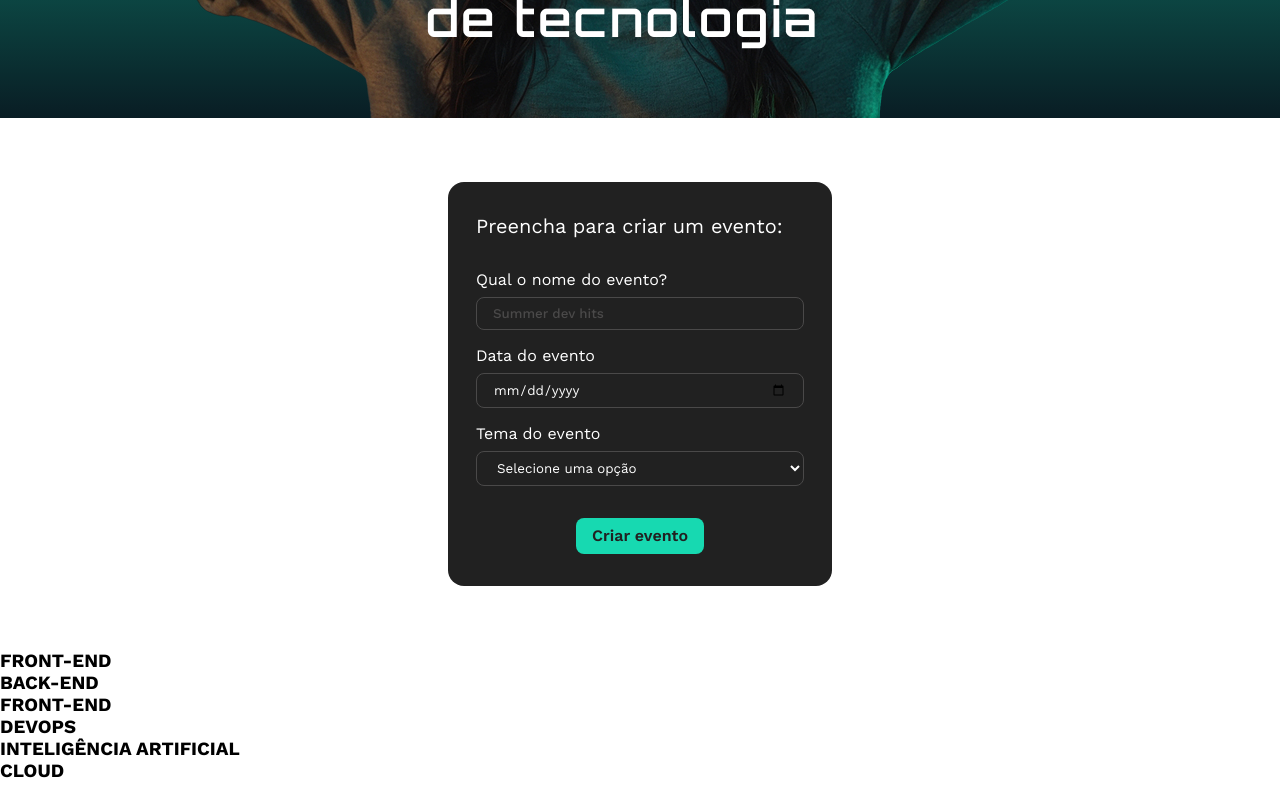
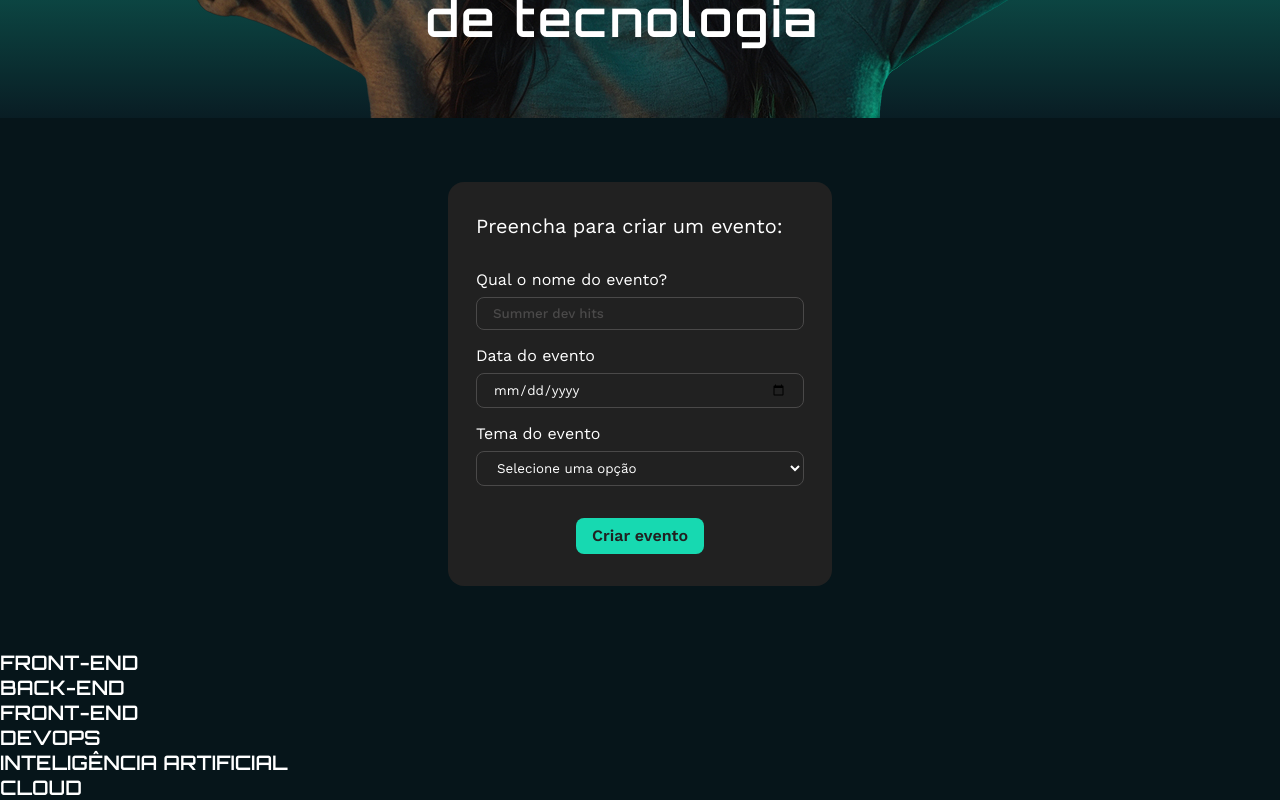
Before and after one commit to juliocreis/tecboard-react, a React (Vite) app: page / in a window 1280 px wide. Shown: the part 564-1364 px from the top of the page. Built offline with nearby package versions, Linux system fonts and the light colour scheme.

Commit message:
Estiliza titulo das secoes

```diff
--- a/src/componentes/Tema/index.jsx
+++ b/src/componentes/Tema/index.jsx
@@ -1,7 +1,9 @@
+import './tema.estilos.css'
+
 export function Tema({ tema }) {
     return (
         <>
-        <h3>{ tema.nome }</h3>
+        <h3 className="titulo-tema">{ tema.nome }</h3>
         </>
     );
 }
--- /dev/null
+++ b/src/componentes/Tema/tema.estilos.css
@@ -0,0 +1,8 @@
+.titulo-tema {
+    font-family: "Orbitron", sans-serif;
+    font-size: 20px;
+    font-weight: 600;
+    color: #FFFFFF;
+    line-height: 125%;
+    letter-spacing: 10%;
+}
--- a/src/index.css
+++ b/src/index.css
@@ -4,3 +4,7 @@
     padding: 0;
     box-sizing: border-box;
 }
+
+body {
+    background-color: #06151A;
+}
```
